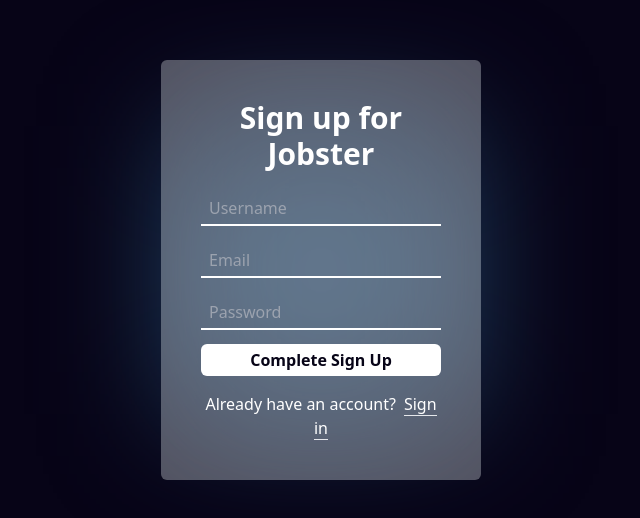
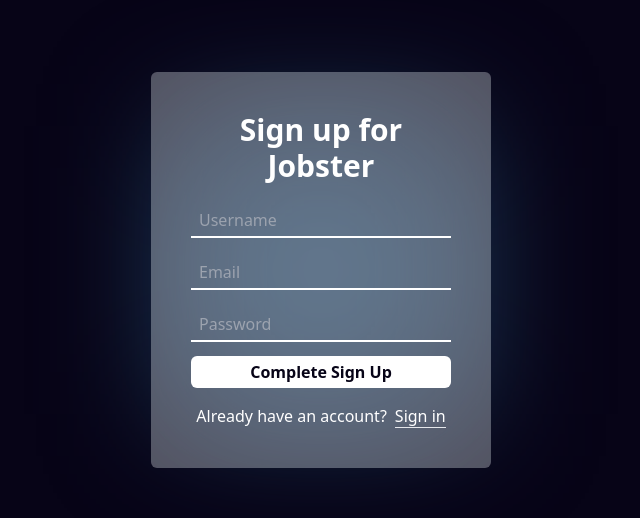
Before and after one commit to hussain-shariff/jobster-frontend, a React (Vite) app: page /register in a window 1280 px wide. Shown: the part 130-648 px from the top of the page, without its empty margins (319-959 px from the left). Built offline with nearby package versions, Linux system fonts and the light colour scheme.

Commit message:
prevent event during loading

```diff
--- a/src/components/HeroSection.jsx
+++ b/src/components/HeroSection.jsx
@@ -18,7 +18,7 @@
                 </button>
             </Link>
             <Link to={'/signIn'}>
-                <button className='transition ease-out duration-500 border-2 ml-7 border-[#b135eb] py-2 px-10 rounded-md hover:border-none hover:bg-[#8035eb] font-semibold'>
+                <button className='transition ease-out duration-500 border-2 ml-7 border-[#b135eb] py-2 px-10 rounded-md hover:bg-[#b135eb] font-semibold'>
                     Sign In
                 </button>
             </Link>
--- a/src/pages/Register.jsx
+++ b/src/pages/Register.jsx
@@ -36,7 +36,7 @@
   return (
     <form className='h-screen relative bg-[#070417]' onSubmit={handleSubmit}>
         <div className=' text-white absolute top-1/2 left-1/2 -translate-x-1/2 -translate-y-1/2 gap-4
-            flex flex-col bg-white/30 z-30 backdrop-blur-3xl p-10 rounded-md w-80'>
+            flex flex-col bg-white/30 z-30 backdrop-blur-3xl p-10 rounded-md w-[340px]'>
             <h1 className='text-center font-semibold text-3xl z-40'>Sign up for Jobster</h1>
             <InputForm
                 name="Username"
@@ -57,8 +57,8 @@
                 value = {formData.Password}
                 autoComplete ='new-password'
                 setformData = { setformData } />
-            <button className='bg-white py-1 px-10 rounded-md
-            font-semibold hover:scale-105 transition ease-out duration-500 w-full text-[#070417]'
+            <button className={`bg-white py-1 rounded-md
+            font-semibold hover:scale-105 ${loading && 'pointer-events-none'} transition ease-out duration-500 w-full text-[#070417]`}
             type='submit'>
                 Complete Sign Up
                 <ClipLoader
--- a/src/pages/SignIn.jsx
+++ b/src/pages/SignIn.jsx
@@ -50,8 +50,8 @@
                 placeholder=""
                 autoComplete ='new-password'
                 setformData = { setformData } />
-            <button type='submit' className='bg-white py-1 px-10 rounded-md
-            font-semibold hover:scale-105 transition ease-out duration-500 w-full text-black'>
+            <button type='submit' className={`bg-white py-1 px-10 rounded-md
+            font-semibold hover:scale-105 transition ${loading && 'pointer-events-none'} ease-out duration-500 w-full text-black`}>
                 Sign in
                 <ClipLoader
                     color='#230e2e'
```
